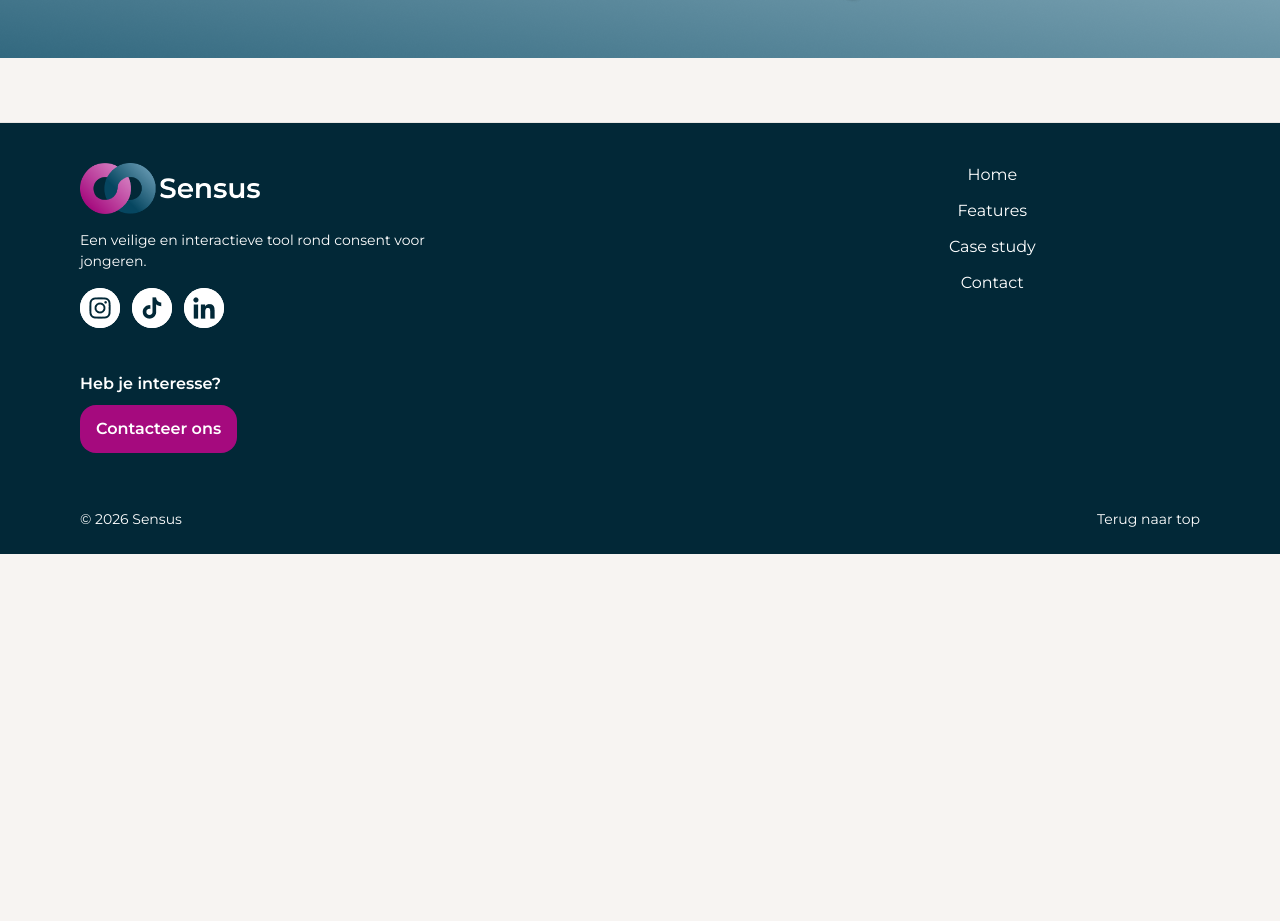
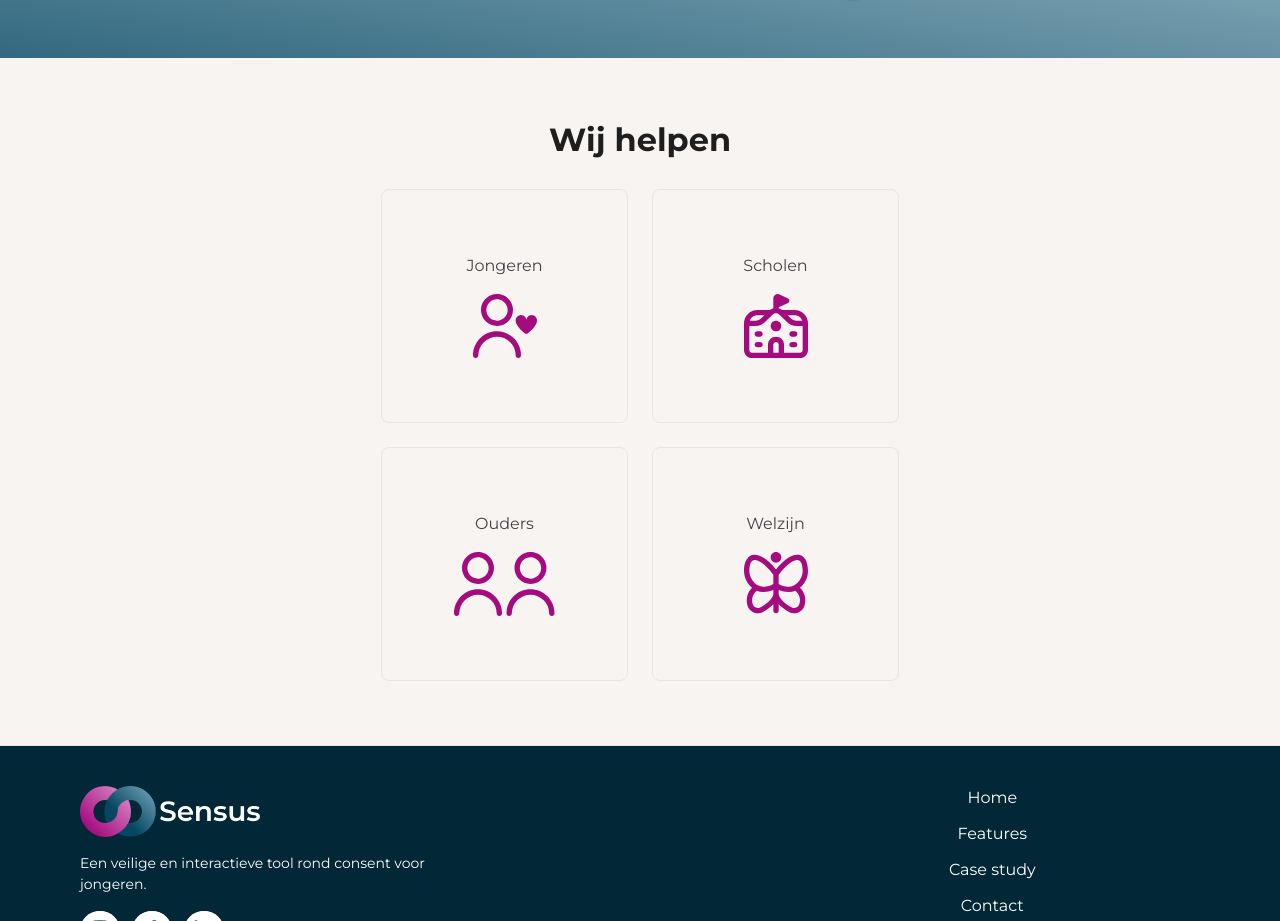
Before and after one commit to Anomig/Sensus_marketing, a plain HTML site: page index.html in a window 1280 px wide. Shown: the part 626-1547 px from the top of the page. Before the commit the page ends 1180 px from the top, so only its background shows below. Drawn offline with Linux system fonts and the light colour scheme.

Commit message:
Add new icons and update layout for "Who We Help" section
- Added SVG icons for butterfly, following, group, and school.
- Introduced a new section in index.html titled "Who We Help" with cards for different target groups.
- Updated components.css to style the new section and cards, including layout adjustments and spacing.

```diff
--- a/css/components.css
+++ b/css/components.css
@@ -192,7 +192,6 @@ header{
     flex-direction: row;
     align-items: center;
     justify-content: space-between;
-    width: 100vw;
     background-image: url(../assets/images/mockups/mock-up-background.png);
     background-size: cover;
     background-position: center;
@@ -206,12 +205,47 @@ header img {
 }
 
 .header-container {
+    display: flex;
+    flex-direction: column;
     padding: 0 var(--space-96);
     color: var(--neutral-100);
+    gap: var(--space-8);
 }
 
 .header-container h1 {
     color: var(--neutral-100);
+}
+
+#who-we-help {
+    display: flex;
+    flex-direction: column;
+    align-items: center;
+    justify-content: center;
+    gap: var(--space-32);
+    margin: var(--space-64) 0;
+}
+
+#who-we-help .frame{
+    display: grid;
+    gap: var(--space-24);
+    grid-template-columns: 1fr 1fr;
+    grid-template-rows: auto;
+}
+
+.frame .card {
+    display: flex;
+    flex-direction: column;
+    align-items: center;
+    justify-content: center;
+    gap: var(--space-16);
+    border: 1px solid var(--color-border);
+    border-radius: var(--radius-sm);
+    padding: var(--space-64);
+}
+
+.card img {
+    height: 64px;
+    color: var(--purple-600)
 }
 
 
--- a/index.html
+++ b/index.html
@@ -23,6 +23,27 @@
         </div>
         <img src="assets/images/mockups/mock-up-laptop.png" alt="">
     </header>
+    <section id="who-we-help">
+        <h2>Wij helpen</h2>
+        <div class="frame">
+            <div class="card">
+                <p>Jongeren</p>
+                <img src="assets/icons/fi-rr-following.svg" alt="">
+            </div>
+            <div class="card">
+                <p>Scholen</p>
+                <img src="assets/icons/fi-rr-school.svg" alt="">
+            </div>
+            <div class="card">
+                <p>Ouders</p>
+                <img src="assets/icons/fi-rr-group.svg" alt="">
+            </div>
+            <div class="card">
+                <p>Welzijn</p>
+                <img src="assets/icons/fi-rr-butterfly.svg" alt="">
+            </div>
+        </div>
+    </section>
     <footer class="footer">
         <div class="footer-container">
             <div class="footer-grid">
```
Also changed, not shown: assets/icons/fi-rr-butterfly.svg (added), assets/icons/fi-rr-following.svg (added), assets/icons/fi-rr-group.svg (added), assets/icons/fi-rr-school.svg (added).
